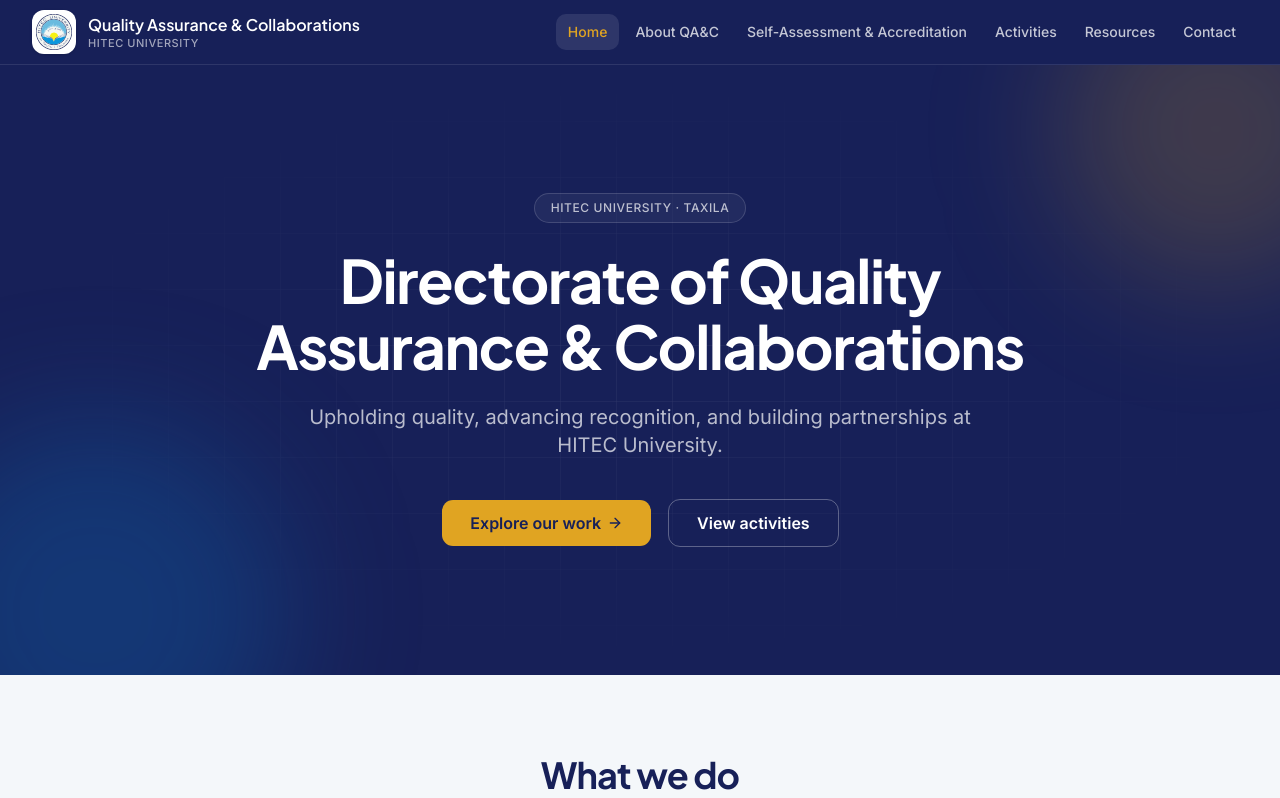
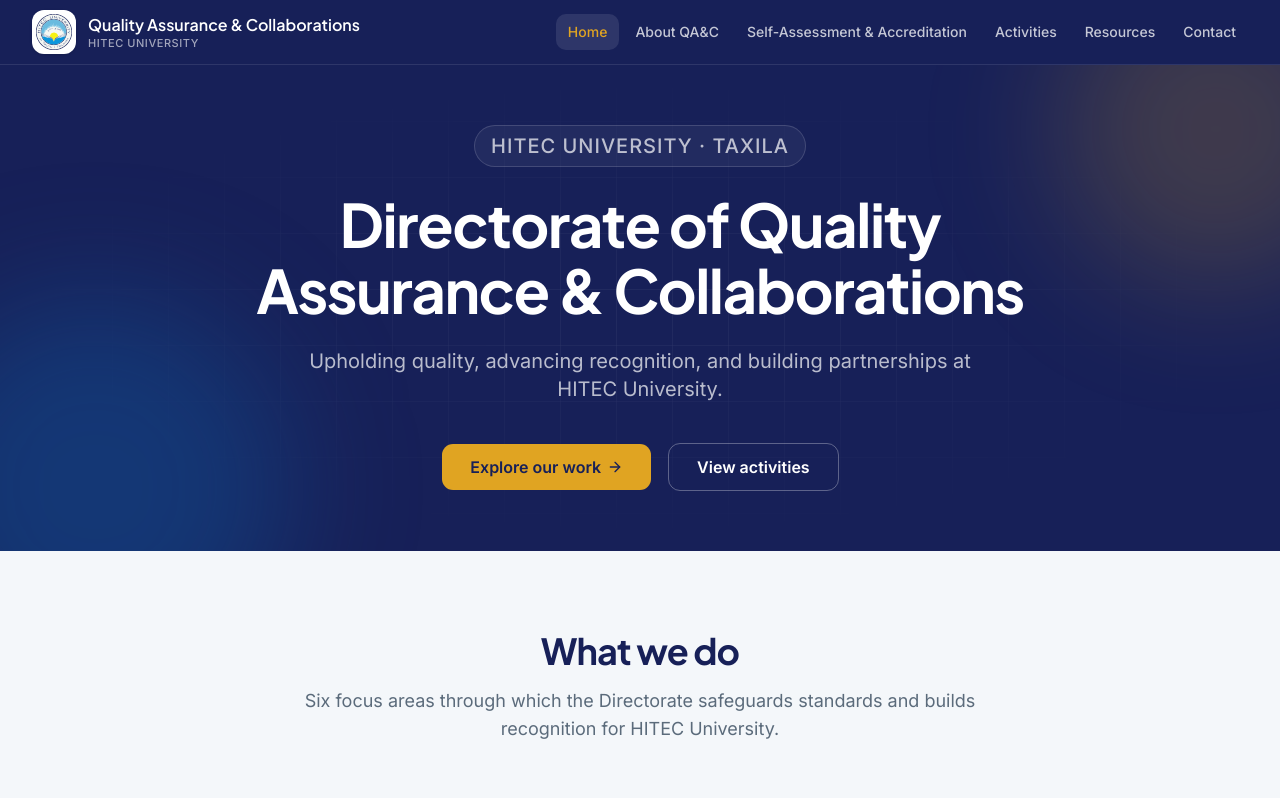
Before and after one commit to asifarif/QAC-Web-01, a Next.js app: page / in a window 1280 px wide. Shown: the top 798 px of the page. Built offline with nearby package versions, Linux system fonts and the light colour scheme.

Commit message:
MVP-0 layout design and deployment on vercel

```diff
--- a/src/app/globals.css
+++ b/src/app/globals.css
@@ -24,6 +24,7 @@
 :root {
   /* Raw brand palette */
   --navy: #172058;
+  --brown: #60060f;
   --blue: #0e6fb8;
   --gold: #e0a422;
   --ink: #0f172a;
--- a/src/components/sections/hero.tsx
+++ b/src/components/sections/hero.tsx
@@ -9,9 +9,9 @@
   return (
     <section className="relative overflow-hidden bg-navy text-white">
       <GridGlow />
-      <div className="relative mx-auto max-w-7xl px-4 py-24 text-center sm:px-6 md:py-32 lg:px-8">
+      <div className="relative mx-auto max-w-9xl px-4 py-24 text-center sm:px-6 md:py-15 lg:px-8">
         <Reveal className="flex justify-center">
-          <span className="inline-flex items-center rounded-full border border-white/15 bg-white/5 px-4 py-1.5 text-xs font-medium tracking-wider text-white/70 uppercase">
+          <span className="inline-flex items-center rounded-full border border-white/15 bg-white/5 px-4 py-1.5 text-xl font-medium tracking-wider text-white/70 uppercase">
             HITEC University · Taxila
           </span>
         </Reveal>
```
Also changed, not shown: public/hei-logo.JPG (added).
